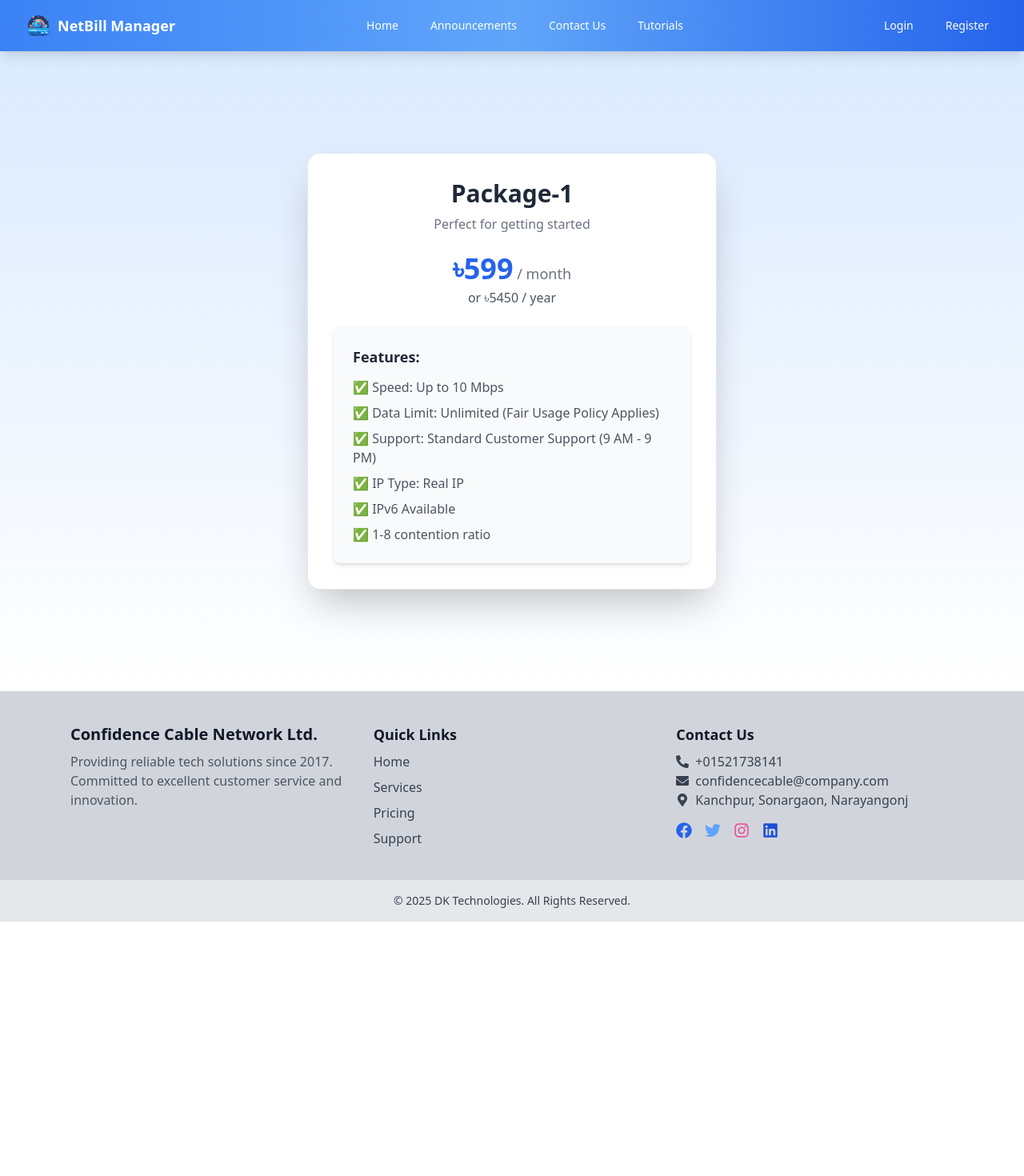
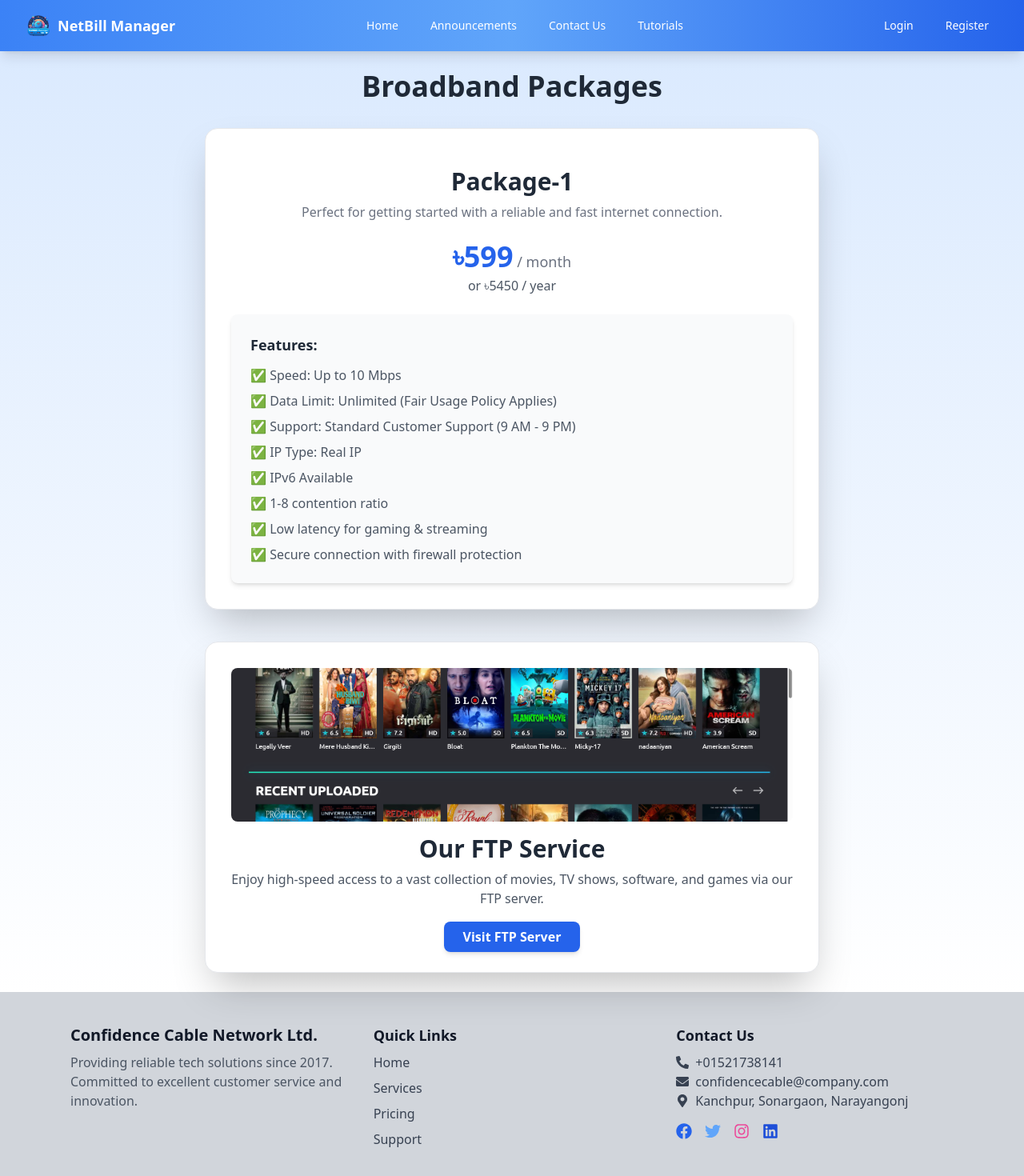
Before and after one commit to DurjoyKumar177/NetBill_Manager-Frontend, a React (Vite) app: page /broadband in a window 1280 px wide. Shown: the top 1470 px of the page at 80% size. Before the commit the page ends 1152 px from the top, so only its background shows below. Built offline with nearby package versions, Linux system fonts and the light colour scheme.

Commit message:
update announcement and complain for text showing properly

```diff
--- a/src/Pages/Announcements.jsx
+++ b/src/Pages/Announcements.jsx
@@ -44,8 +44,7 @@ const Announcements = () => {
 
         // Fetch announcements
         const announcementsResponse = await fetch(
-          "https://net-bill-manager.vercel.app/api/announcements/",
-
+          "https://net-bill-manager.vercel.app/api/announcements/"
         );
         const announcementsData = await announcementsResponse.json();
 
@@ -151,7 +150,10 @@ const Announcements = () => {
           </div>
 
           <h2 className="text-lg font-semibold mb-1">{post?.title || "Untitled"}</h2>
-          <p className="text-gray-700">{post?.text || "No description available."}</p>
+          {/* Use white-space: pre-line to preserve line breaks */}
+          <p className="text-gray-700 whitespace-pre-line">
+            {post?.text || "No description available."}
+          </p>
 
           {post.media && post.media.length > 0 && (
             <div className={`grid ${getGridClass(post.media.length)} gap-2 mt-3`}>
--- a/src/Pages/Broadband.jsx
+++ b/src/Pages/Broadband.jsx
@@ -3,7 +3,7 @@ const Broadband = () => {
     name: "Package-1",
     price: 599,
     yearlyPrice: 5450,
-    description: "Perfect for getting started",
+    description: "Perfect for getting started with a reliable and fast internet connection.",
     features: [
       "✅ Speed: Up to 10 Mbps",
       "✅ Data Limit: Unlimited (Fair Usage Policy Applies)",
@@ -11,22 +11,24 @@ const Broadband = () => {
       "✅ IP Type: Real IP",
       "✅ IPv6 Available",
       "✅ 1-8 contention ratio",
+      "✅ Low latency for gaming & streaming",
+      "✅ Secure connection with firewall protection",
     ],
   };
 
   return (
-    <div className="min-h-screen flex items-center justify-center bg-gradient-to-b from-blue-100 to-white p-6">
-      <div className="max-w-lg w-full bg-white shadow-2xl rounded-2xl p-8 border border-gray-200 transition duration-300 hover:shadow-3xl hover:scale-105">
+    <div className="min-h-screen bg-gradient-to-b from-blue-100 to-white p-6 flex flex-col items-center">
+      <h1 className="text-4xl font-bold text-gray-800 text-center mb-8">Broadband Packages</h1>
 
-        {/* Package Name */}
-        <h2 className="text-3xl font-bold text-gray-800 text-center">{packageDetails.name}</h2>
+      {/* Broadband Package Card */}
+      <div className="max-w-3xl w-full bg-white shadow-2xl rounded-2xl p-8 border border-gray-200 transition duration-300 hover:shadow-3xl hover:scale-105">
+
+        <h2 className="text-3xl font-bold text-gray-800 text-center mt-4">{packageDetails.name}</h2>
         <p className="text-gray-500 text-center mt-2">{packageDetails.description}</p>
 
         {/* Pricing */}
         <div className="mt-6 text-center">
-          <span className="text-4xl font-bold text-blue-600 transition group-hover:text-white">
-            ৳{packageDetails.price}
-          </span>
+          <span className="text-4xl font-bold text-blue-600">৳{packageDetails.price}</span>
           <span className="text-gray-500 text-lg"> / month</span>
           <p className="text-gray-600 mt-1">or ৳{packageDetails.yearlyPrice} / year</p>
         </div>
@@ -40,8 +42,29 @@ const Broadband = () => {
             ))}
           </ul>
         </div>
+      </div>
 
-
+      {/* FTP Service Section */}
+      <div className="max-w-3xl w-full bg-white shadow-2xl rounded-2xl p-8 border border-gray-200 mt-10">
+        <img
+          src="/src/assets/ftpserver.png"
+          alt="FTP Service"
+          className="w-full h-48 object-cover rounded-lg"
+        />
+        <h2 className="text-3xl font-bold text-gray-800 text-center mt-4">Our FTP Service</h2>
+        <p className="text-gray-600 text-center mt-2">
+          Enjoy high-speed access to a vast collection of movies, TV shows, software, and games via our FTP server.
+        </p>
+        <div className="mt-6 text-center">
+          <a
+            href="https://www.elaach.com/"
+            target="_blank"
+            rel="noopener noreferrer"
+            className="text-white bg-blue-600 hover:bg-blue-700 font-bold py-2 px-6 rounded-lg shadow-md transition duration-300"
+          >
+            Visit FTP Server
+          </a>
+        </div>
       </div>
     </div>
   );
--- a/src/Pages/Complain.jsx
+++ b/src/Pages/Complain.jsx
@@ -10,6 +10,7 @@ const Complaints = () => {
   const [selectedComplaint, setSelectedComplaint] = useState(null);
   const [expandedReplies, setExpandedReplies] = useState({});
   const [loading, setLoading] = useState(true); // loading
+  const [userNames, setUserNames] = useState({}); // Store user names
   const navigate = useNavigate();
 
   const token = localStorage.getItem("token");
@@ -24,6 +25,18 @@ const Complaints = () => {
       .then(res => {
         setComplaints(res.data.reverse());
         setLoading(false); // Set loading to false after fetching complaints
+
+        // Fetch user names for each complaint
+        res.data.forEach(complain => {
+          axios.get(`https://net-bill-manager.vercel.app/api/accounts/profile/${complain.user}/`, { headers })
+            .then(res => {
+              setUserNames(prev => ({ ...prev, [complain.user]: res.data.name || "Unknown User" }));
+            })
+            .catch(err => {
+              console.error("Error fetching user name", err);
+              setUserNames(prev => ({ ...prev, [complain.user]: "Unknown User" }));
+            });
+        });
       })
       .catch(err => {
         console.error("Error fetching complaints", err);
@@ -71,7 +84,10 @@ const Complaints = () => {
             </div>
           )}
         </div>
-        <h2 className="text-2xl font-bold mb-4 text-blue-600">My Complaints</h2>
+        {/* Update heading based on user type */}
+        <h2 className="text-2xl font-bold mb-4 text-blue-600">
+          {userType === "staff" ? "User Complaints" : "My Complaints"}
+        </h2>
         {loading ? ( // Show loader while loading
           <div className="flex justify-center items-center">
             <span className="loading loading-spinner loading-lg text-blue-600"></span>
@@ -84,17 +100,21 @@ const Complaints = () => {
               key={complain.id}
               className="border border-gray-300 p-4 rounded bg-white shadow-lg hover:shadow-xl transition-shadow mb-4"
             >
-              <div className="flex">
-                <div className="w-1/2">
-                  <h3 className="text-xl font-semibold text-gray-800">{complain.title}</h3>
-                  <p className="text-gray-600 mb-2">{complain.body}</p>
-                </div>
+
+              <div className="text-sm text-gray-500 mb-2">
+                Created at: {new Date(complain.created_at).toLocaleDateString()} {/* Show only date */}
               </div>
+
+              {/* Complaint title and body */}
+              <h3 className="text-xl font-semibold text-gray-800">{complain.title}</h3>
+              <p className="text-gray-600 mb-2 whitespace-pre-line">{complain.body}</p>
+
+              {/* Attachments - Conditionally render images */}
               {complain.attachments.length > 0 && (
-                <div className="mt-2 flex justify-center">
-                  {complain.attachments.map((attachment) => (
+                <div className={`grid ${complain.attachments.length === 1 ? "grid-cols-1" : "grid-cols-1 md:grid-cols-2"} gap-2 mt-2`}>
+                  {complain.attachments.slice(0, 2).map((attachment) => (
                     attachment.file.endsWith(".mp4") ? (
-                      <video key={attachment.id} className="w-full max-w-3xl rounded" controls>
+                      <video key={attachment.id} className="w-full rounded" controls>
                         <source src={attachment.file} type="video/mp4" />
                         Your browser does not support the video tag.
                       </video>
@@ -103,13 +123,15 @@ const Complaints = () => {
                         key={attachment.id}
                         src={attachment.file}
                         alt="attachment"
-                        className="w-full max-w-3xl h-80 rounded object-cover cursor-pointer"
+                        className="w-full h-40 md:h-48 rounded object-cover cursor-pointer"
                         onClick={() => window.open(attachment.file, "_blank")}
                       />
                     )
                   ))}
                 </div>
               )}
+
+              {/* Buttons for replies */}
               <div className="flex justify-center mt-2">
                 <button
                   className="btn btn-outline btn-sm text-blue-600 border-blue-600 hover:bg-blue-600 hover:text-white transition"
@@ -126,6 +148,8 @@ const Complaints = () => {
                   </button>
                 )}
               </div>
+
+              {/* Reply input */}
               {selectedComplaint === complain.id && (
                 <div className="mt-4">
                   <textarea
@@ -142,6 +166,8 @@ const Complaints = () => {
                   </button>
                 </div>
               )}
+
+              {/* Replies section */}
               {expandedReplies[complain.id] && replies[complain.id] && (
                 <div className="mt-2 border-t pt-2">
                   {replies[complain.id].length === 0 ? (
@@ -149,7 +175,7 @@ const Complaints = () => {
                   ) : (
                     replies[complain.id].map(reply => (
                       <div key={reply.id} className="border p-2 rounded mt-2 bg-gray-100">
-                        <p className="text-gray-700">{reply.message}</p>
+                        <p className="text-gray-700 whitespace-pre-line">{reply.message}</p>
                         <span className="text-sm text-gray-500">{new Date(reply.created_at).toLocaleString()}</span>
                       </div>
                     ))
```
Also changed, not shown: src/assets/ftpserver.png (added).
